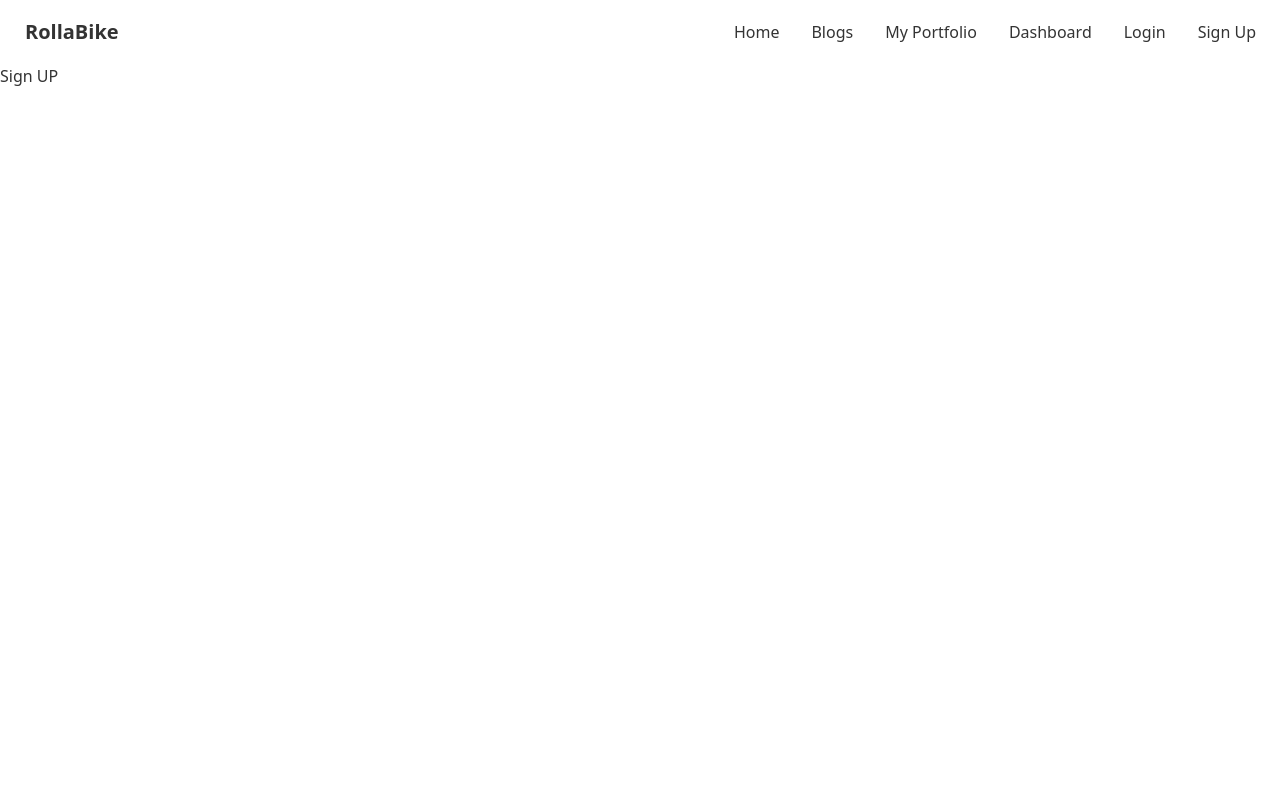
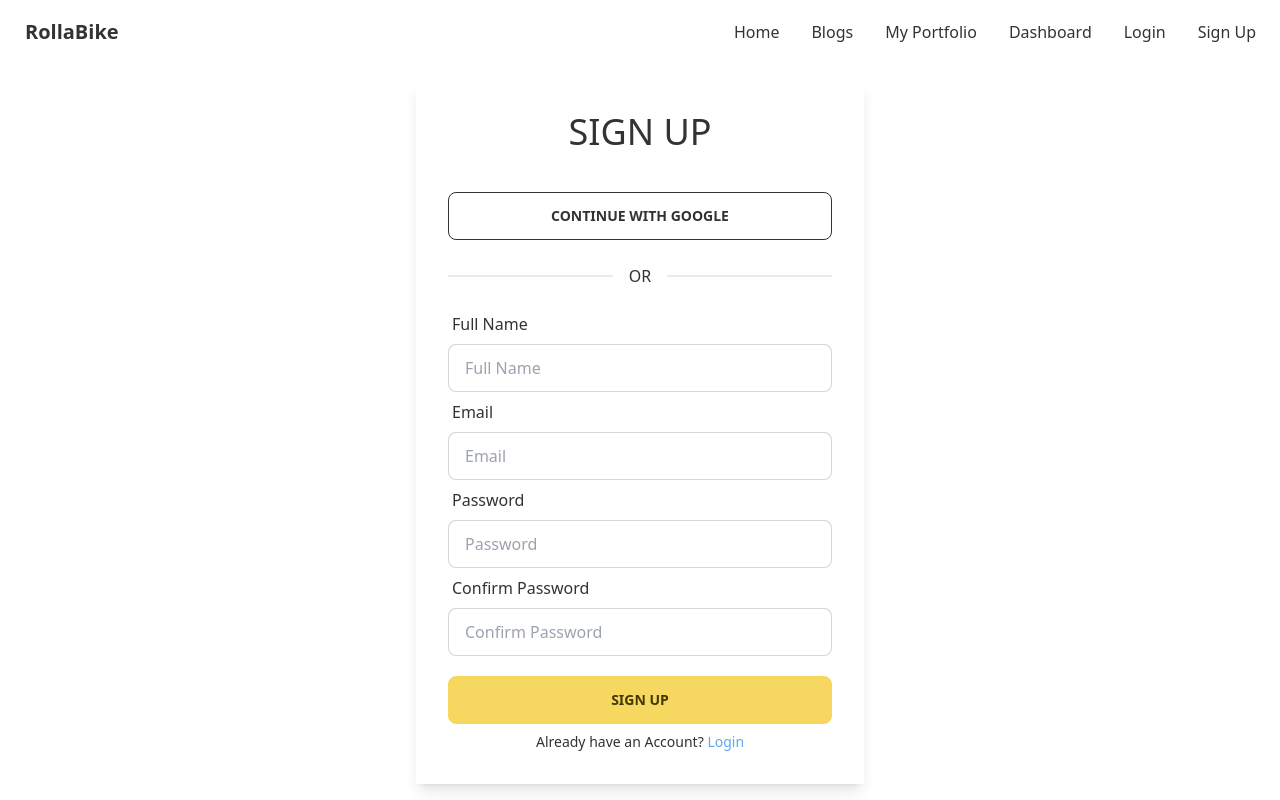
Before and after one commit to mdsaifullah365/rollabike-client-side, a React (Create React App) app: page /signup in a window 1280 px wide. Built offline with nearby package versions, Linux system fonts and the light colour scheme.

Commit message:
add login and signup pages ui

```diff
--- a/src/Pages/Login/Login.js
+++ b/src/Pages/Login/Login.js
@@ -1,7 +1,60 @@
 import React from 'react';
+import { Link } from 'react-router-dom';
 
 const Login = () => {
-  return <div>Login</div>;
+  return (
+    <div className='min-h-[calc(100vh-64px)] flex justify-center items-center'>
+      <div className='flex flex-col w-full max-w-md shadow-lg p-8'>
+        <h2 className='text-center text-4xl uppercase mb-10'>Login</h2>
+
+        <button className='btn btn-outline uppercase mb-2'>
+          Continue with Google
+        </button>
+
+        <div className='divider my-5'>OR</div>
+
+        <form>
+          <div className='form-control w-full'>
+            <label className='label'>
+              <span className='label-text text-base'>Email</span>
+            </label>
+            <input
+              type='text'
+              placeholder='Email'
+              className='input input-bordered w-full'
+            />
+          </div>
+
+          <div className='form-control w-full'>
+            <label className='label'>
+              <span className='label-text text-base'>Password</span>
+            </label>
+            <input
+              type='password'
+              placeholder='Password'
+              className='input input-bordered w-full'
+            />
+            <label className='label'>
+              <span className='label-text-alt'>Forget Password?</span>
+            </label>
+          </div>
+
+          <input
+            type='submit'
+            value='Login'
+            className='btn btn-secondary w-full mt-5 mb-2'
+          />
+        </form>
+
+        <p className='text-center text-sm'>
+          New to RollaBike?{' '}
+          <Link to='/signup' className='text-blue-400'>
+            Sign Up Now
+          </Link>
+        </p>
+      </div>
+    </div>
+  );
 };
 
 export default Login;
--- a/src/Pages/Signup/Signup.js
+++ b/src/Pages/Signup/Signup.js
@@ -1,7 +1,79 @@
 import React from 'react';
+import { Link } from 'react-router-dom';
 
 const Signup = () => {
-  return <div>Sign UP</div>;
+  return (
+    <div className='min-h-[calc(100vh-64px)] flex justify-center items-center'>
+      <div className='flex flex-col w-full max-w-md shadow-lg p-8'>
+        <h2 className='text-center text-4xl uppercase mb-10'>Sign Up</h2>
+
+        <button className='btn btn-outline uppercase mb-2'>
+          Continue with Google
+        </button>
+
+        <div className='divider my-5'>OR</div>
+
+        <form>
+          <div className='form-control w-full'>
+            <label className='label'>
+              <span className='label-text text-base'>Full Name</span>
+            </label>
+            <input
+              type='text'
+              placeholder='Full Name'
+              className='input input-bordered w-full'
+            />
+          </div>
+
+          <div className='form-control w-full'>
+            <label className='label'>
+              <span className='label-text text-base'>Email</span>
+            </label>
+            <input
+              type='text'
+              placeholder='Email'
+              className='input input-bordered w-full'
+            />
+          </div>
+
+          <div className='form-control w-full'>
+            <label className='label'>
+              <span className='label-text text-base'>Password</span>
+            </label>
+            <input
+              type='password'
+              placeholder='Password'
+              className='input input-bordered w-full'
+            />
+          </div>
+
+          <div className='form-control w-full'>
+            <label className='label'>
+              <span className='label-text text-base'>Confirm Password</span>
+            </label>
+            <input
+              type='password'
+              placeholder='Confirm Password'
+              className='input input-bordered w-full'
+            />
+          </div>
+
+          <input
+            type='submit'
+            value='Sign Up'
+            className='btn btn-secondary w-full mt-5 mb-2'
+          />
+        </form>
+
+        <p className='text-center text-sm'>
+          Already have an Account?{' '}
+          <Link to='/login' className='text-blue-400'>
+            Login
+          </Link>
+        </p>
+      </div>
+    </div>
+  );
 };
 
 export default Signup;
```
